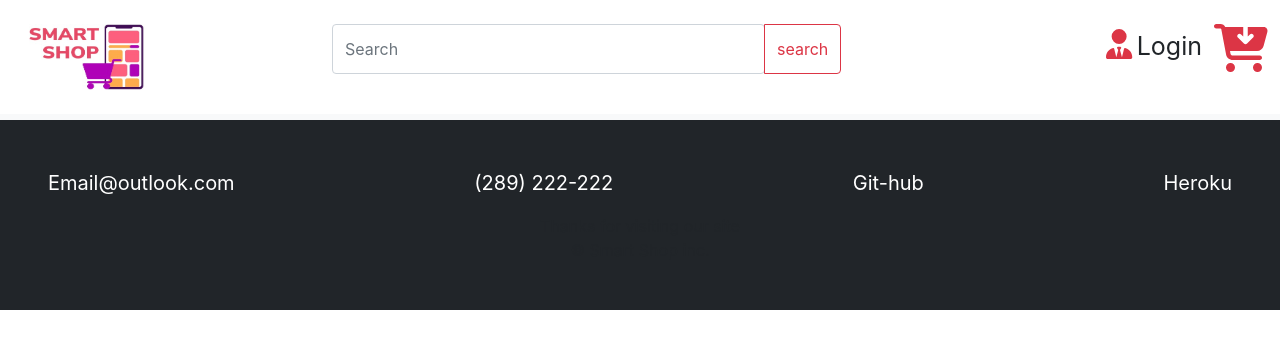
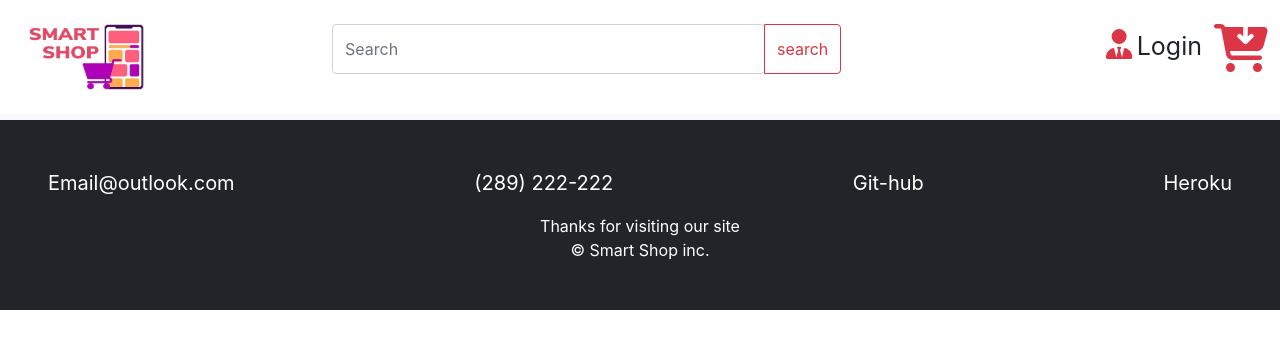
Before and after one commit to Project-3-Group-9/smart-shop, a React (Create React App) app in the folder client/: page /#/resume in a window 1280 px wide. Shown: the top 348 px of the page. Built offline with nearby package versions, Linux system fonts and the light colour scheme.

Commit message:
styles changes

```diff
--- a/client/src/components/Footer/index.js
+++ b/client/src/components/Footer/index.js
@@ -1,5 +1,4 @@
-import { FontAwesomeIcon } from '@fortawesome/react-fontawesome'
-import { faEnvelope,faSquarePhone,faCodeCompare,faUser} from '@fortawesome/free-solid-svg-icons'
+
 function Footer() {
     return(
 <footer className="p-2 p-md-5 bg-dark">
@@ -17,8 +16,8 @@ function Footer() {
         Heroku</a></li>
         </ul>
       </address>
-      <div className="text-center">Thanks for visiting our site</div>
-      <div className="text-center">&copy; Smart Shop inc.</div>
+      <div className="text-center text-white">Thanks for visiting our site</div>
+      <div className="text-center text-white">&copy; Smart Shop inc.</div>
   </footer>
     )
 }
```
